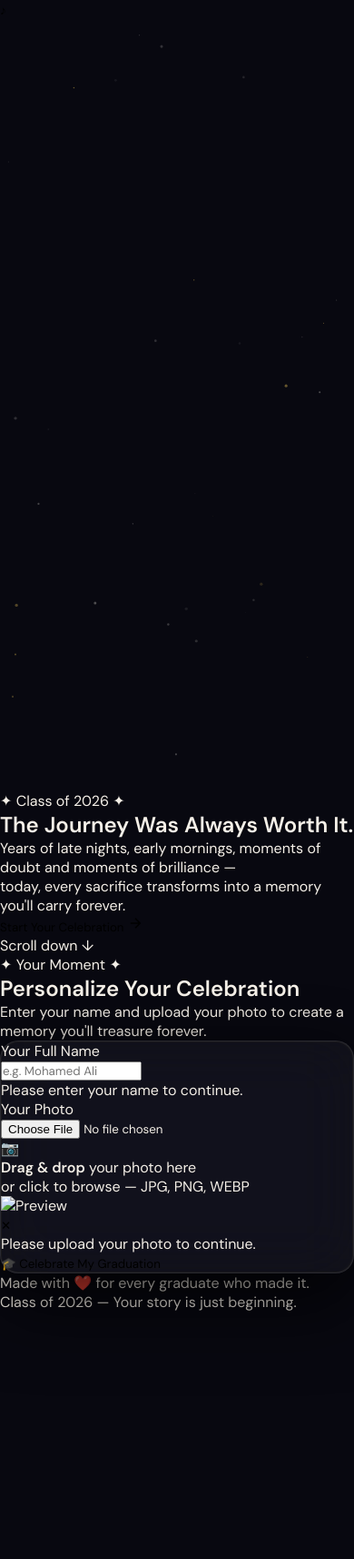
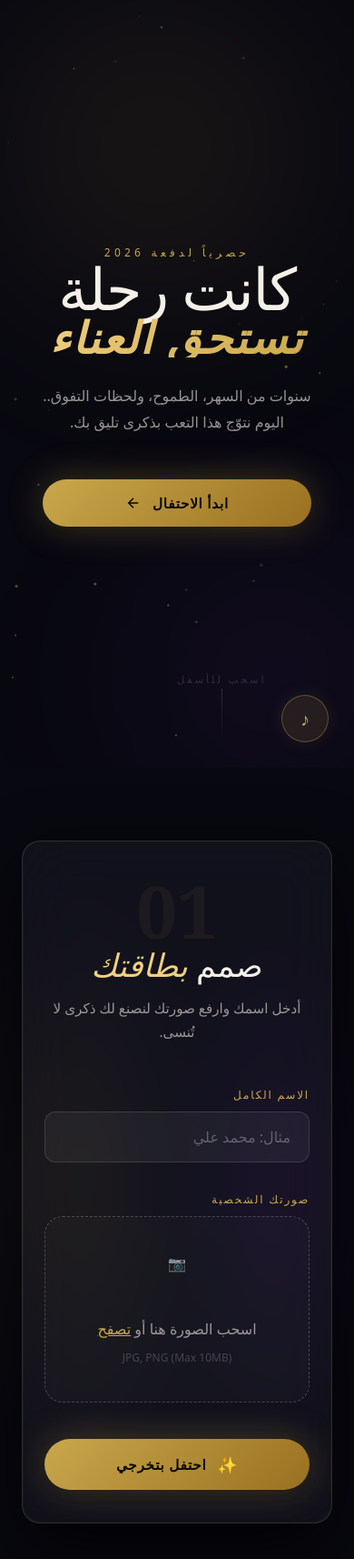
Before and after one commit to mohamedanisali/2, a plain HTML site: page index.html in a window 390 px wide. Shown: the whole page at 91% size. Before the commit the page ends 1442 px from the top, so only its background shows below. Drawn offline with nearby package versions, Linux system fonts and the light colour scheme.

Commit message:
Update index.html

```diff
--- a/index.html
+++ b/index.html
@@ -1,177 +1,136 @@
 <!DOCTYPE html>
-<html lang="en">
+<html lang="ar" dir="rtl">
 <head>
   <meta charset="UTF-8" />
   <meta name="viewport" content="width=device-width, initial-scale=1.0" />
-  <title>Class of 2026 — Graduation Celebration</title>
+  <title>دفعة 2026 — احتفالية التخرج</title>
+  <link rel="preconnect" href="https://fonts.googleapis.com">
+  <link href="https://fonts.googleapis.com/css2?family=Amiri:ital,wght@0,400;0,700;1,400&family=Tajawal:wght@200;300;400;500;700&display=swap" rel="stylesheet">
   <link rel="stylesheet" href="style.css" />
-  <!-- Google Fonts: Cormorant Garamond (display) + DM Sans (body) -->
-  <link rel="preconnect" href="https://fonts.googleapis.com" />
-  <link rel="preconnect" href="https://fonts.gstatic.com" crossorigin />
-  <link href="https://fonts.googleapis.com/css2?family=Cormorant+Garamond:ital,wght@0,300;0,400;0,600;0,700;1,300;1,400&family=DM+Sans:wght@300;400;500;600&display=swap" rel="stylesheet" />
-  <!-- html2canvas for download feature -->
   <script src="https://cdnjs.cloudflare.com/ajax/libs/html2canvas/1.4.1/html2canvas.min.js"></script>
 </head>
 <body>
 
-  <!-- ═══════════════════════════════════════════════
-       LOADING SCREEN
-  ═══════════════════════════════════════════════ -->
-  <div id="loader">
-    <div class="loader-inner">
-      <div class="loader-cap">🎓</div>
-      <div class="loader-ring"></div>
-      <p class="loader-text">Preparing your celebration…</p>
+  <div id="loader" class="loader">
+    <div class="loader__ring">
+      <div class="loader__cap"></div>
     </div>
+    <p class="loader__text">جاري تحضير اللحظة...</p>
   </div>
 
-  <!-- ═══════════════════════════════════════════════
-       AUDIO TOGGLE
-  ═══════════════════════════════════════════════ -->
-  <button id="audio-toggle" aria-label="Toggle music" title="Toggle background music">
-    <span id="audio-icon">♪</span>
+  <button id="audio-toggle" class="music-btn" aria-label="Toggle Music">
+    <span id="audio-icon" class="music-icon">♪</span>
   </button>
-  <!-- Royalty-free ambient piano loop via CDN -->
-  <audio id="bg-music" loop preload="none">
-    <source src="https://cdn.pixabay.com/audio/2023/10/09/audio_a4954bfd0a.mp3" type="audio/mpeg" />
-  </audio>
+  <audio id="bg-music" loop><source src="https://cdn.pixabay.com/audio/2023/10/09/audio_a4954bfd0a.mp3" type="audio/mpeg"></audio>
 
-  <!-- ═══════════════════════════════════════════════
-       HERO SECTION
-  ═══════════════════════════════════════════════ -->
-  <section id="hero">
-    <!-- Particle canvas -->
-    <canvas id="particles-canvas"></canvas>
+  <section class="hero">
+    <canvas id="particles-canvas" class="hero__canvas"></canvas>
+    <div class="hero__orb hero__orb--1"></div>
+    <div class="hero__orb hero__orb--2"></div>
 
-    <div class="hero-content">
-      <div class="hero-badge">✦ Class of 2026 ✦</div>
-      <h1 class="hero-title">
-        <span class="line-1">The Journey</span>
-        <span class="line-2">Was Always</span>
-        <span class="line-3">Worth It.</span>
+    <div class="hero__content">
+      <span class="hero__eyebrow">حصرياً لدفعة 2026</span>
+      <h1 class="hero__title">
+        <span class="hero__title-line">كانت رحلة</span>
+        <span class="hero__title-line hero__title-line--accent">تستحق العناء</span>
       </h1>
-      <p class="hero-sub">
-        Years of late nights, early mornings, moments of doubt and moments of brilliance —<br />
-        today, every sacrifice transforms into a memory you'll carry forever.
+      <p class="hero__subtitle">
+        سنوات من السهر، الطموح، ولحظات التفوق.. <br> اليوم نتوّج هذا التعب بذكرى تليق بك.
       </p>
-      <button class="btn-primary" id="start-btn" onclick="scrollToInput()">
-        <span>Start Your Celebration</span>
-        <svg width="18" height="18" viewBox="0 0 24 24" fill="none" stroke="currentColor" stroke-width="2"><path d="M5 12h14M12 5l7 7-7 7"/></svg>
+      <button class="btn btn--primary" onclick="scrollToInput()">
+        <span>ابدأ الاحتفال</span>
+        <svg class="btn__arrow" viewBox="0 0 24 24" fill="none" stroke="currentColor" stroke-width="2"><path d="M19 12H5M12 19l-7-7 7-7"/></svg>
       </button>
-      <div class="hero-scroll-hint">Scroll down ↓</div>
     </div>
-
-    <!-- Decorative orbs -->
-    <div class="orb orb-1"></div>
-    <div class="orb orb-2"></div>
-    <div class="orb orb-3"></div>
-  </section>
-
-  <!-- ═══════════════════════════════════════════════
-       INPUT SECTION
-  ═══════════════════════════════════════════════ -->
-  <section id="input-section">
-    <div class="section-header">
-      <span class="section-label">✦ Your Moment ✦</span>
-      <h2>Personalize Your Celebration</h2>
-      <p>Enter your name and upload your photo to create a memory you'll treasure forever.</p>
-    </div>
-
-    <div class="glass-card" id="input-card">
-
-      <!-- Name Input -->
-      <div class="field-group">
-        <label for="student-name">Your Full Name</label>
-        <div class="input-wrapper">
-          <input
-            type="text"
-            id="student-name"
-            placeholder="e.g. Mohamed Ali"
-            autocomplete="off"
-            spellcheck="false"
-          />
-          <div class="input-glow"></div>
-        </div>
-        <!-- Dropdown suggestions -->
-        <ul id="name-suggestions" class="suggestions-list" role="listbox" aria-label="Name suggestions"></ul>
-        <span class="field-error" id="name-error">Please enter your name to continue.</span>
-      </div>
-
-      <!-- Image Upload -->
-      <div class="field-group">
-        <label>Your Photo</label>
-        <div class="upload-zone" id="upload-zone">
-          <input type="file" id="photo-input" accept="image/*" />
-          <div class="upload-placeholder" id="upload-placeholder">
-            <div class="upload-icon">📷</div>
-            <p><strong>Drag & drop</strong> your photo here</p>
-            <p class="upload-sub">or click to browse — JPG, PNG, WEBP</p>
-          </div>
-          <div class="upload-preview" id="upload-preview">
-            <img id="preview-img" src="" alt="Preview" />
-            <button class="remove-photo" id="remove-photo" aria-label="Remove photo">✕</button>
-          </div>
-        </div>
-        <span class="field-error" id="photo-error">Please upload your photo to continue.</span>
-      </div>
-
-      <!-- Submit -->
-      <button class="btn-celebrate" id="celebrate-btn" onclick="startCelebration()">
-        <span class="btn-text">🎓 Celebrate My Graduation</span>
-        <span class="btn-shine"></span>
-      </button>
-
+    <div class="hero__scroll">
+      <span>اسحب للأسفل</span>
+      <div class="hero__scroll-line"></div>
     </div>
   </section>
 
-  <!-- ═══════════════════════════════════════════════
-       CELEBRATION SCREEN (hidden initially)
-  ═══════════════════════════════════════════════ -->
-  <section id="celebration-section" class="hidden">
+  <section id="input-section" class="input-section">
+    <div class="input-section__bg"></div>
+    <div class="container">
+      <div class="glass-card input-card">
+        <div class="input-card__header">
+          <span class="input-card__step">01</span>
+          <h2 class="input-card__title">صمم <em>بطاقتك</em></h2>
+          <p class="input-card__desc">أدخل اسمك وارفع صورتك لنصنع لك ذكرى لا تُنسى.</p>
+        </div>
 
-    <!-- Confetti container -->
-    <div id="confetti-container" aria-hidden="true"></div>
+        <div class="form-group">
+          <label class="form-label">الاسم الكامل</label>
+          <div class="input-wrapper">
+            <input type="text" id="student-name" class="form-input" placeholder="مثال: محمد علي" autocomplete="off">
+            <div class="input-glow"></div>
+          </div>
+          <span id="name-error" class="form-error hidden">يرجى إدخال الاسم للمتابعة</span>
+        </div>
 
-    <!-- The card we'll capture for download -->
-    <div class="celebration-stage" id="celebration-card">
+        <div class="form-group">
+          <label class="form-label">صورتك الشخصية</label>
+          <div id="upload-zone" class="drop-zone">
+            <input type="file" id="photo-input" class="drop-zone__input" accept="image/*">
+            <div id="upload-placeholder" class="drop-zone__placeholder">
+              <div class="drop-zone__icon">📷</div>
+              <p class="drop-zone__label">اسحب الصورة هنا أو <span class="drop-zone__link">تصفح</span></p>
+              <p class="drop-zone__formats">JPG, PNG (Max 10MB)</p>
+            </div>
+            <div id="upload-preview" class="drop-zone__preview hidden">
+              <img id="preview-img" src="" alt="Preview" class="drop-zone__img">
+              <button id="remove-photo" class="drop-zone__remove">✕</button>
+            </div>
+          </div>
+          <span id="photo-error" class="form-error hidden">يرجى اختيار صورة</span>
+        </div>
 
-      <!-- Glow backdrop -->
-      <div class="cel-glow" aria-hidden="true"></div>
+        <button class="btn btn--primary btn--full" onclick="startCelebration()">
+          <span class="btn__sparkle">✨</span>
+          <span>احتفل بتخرجي</span>
+        </button>
+      </div>
+    </div>
+  </section>
 
-      <!-- Photo -->
-      <div class="cel-photo-wrap">
-        <div class="cel-photo-ring"></div>
-        <img id="cel-photo" src="" alt="Graduate photo" />
+  <section id="celebration-section" class="celebration hidden">
+    <div id="confetti-container" class="celebration__confetti"></div>
+    <div class="celebration__glow"></div>
+
+    <div id="celebration-card" class="glass-card celebration__card">
+      <div class="celebration__top">
+        <div class="celebration__year">2026</div>
+        <div class="celebration__divider">
+          <span class="celebration__divider-line"></span>
+          <span>بطاقة تهنئة</span>
+          <span class="celebration__divider-line"></span>
+        </div>
       </div>
 
-      <!-- Text -->
-      <div class="cel-badge">Class of 2026</div>
-      <h2 class="cel-name" id="cel-name"></h2>
-      <div class="cel-divider">✦ ✦ ✦</div>
-      <p class="cel-message" id="cel-message"></p>
-      <div class="cel-footer">Congratulations, Graduate 🎓</div>
+      <div class="celebration__photo-wrap">
+        <div class="celebration__photo-glow"></div>
+        <div class="celebration__photo-ring"></div>
+        <img id="cel-photo" src="" alt="Graduate" class="celebration__photo">
+        <div class="celebration__cap">🎓</div>
+      </div>
 
+      <h2 id="cel-name" class="celebration__name"></h2>
+      <p id="cel-message" class="celebration__message"></p>
+
+      <div class="celebration__badge">
+        <span class="celebration__badge-dot">✦</span>
+        <span>Class of 2026</span>
+        <span class="celebration__badge-dot">✦</span>
+      </div>
     </div>
 
-    <!-- Action buttons (outside the capture zone) -->
-    <div class="celebration-actions">
-      <button class="btn-download" id="download-btn" onclick="downloadMemory()">
-        📸 Download My Memory
+    <div class="celebration__actions">
+      <button class="btn btn--secondary" onclick="downloadMemory()" id="download-btn">
+        <svg class="btn__icon" viewBox="0 0 24 24" fill="none" stroke="currentColor" stroke-width="2"><path d="M21 15v4a2 2 0 01-2 2H5a2 2 0 01-2-2v-4M7 10l5 5 5-5M12 15V3"/></svg>
+        تحميل الذكرى
       </button>
-      <button class="btn-reset" onclick="resetExperience()">
-        ↩ Celebrate Another
-      </button>
+      <button class="btn btn--ghost" onclick="resetExperience()">العودة</button>
     </div>
-
   </section>
-
-  <!-- ═══════════════════════════════════════════════
-       FOOTER
-  ═══════════════════════════════════════════════ -->
-  <footer id="site-footer">
-    <p>Made with ❤️ for every graduate who made it.</p>
-    <p class="footer-sub">Class of 2026 — Your story is just beginning.</p>
-  </footer>
 
   <script src="script.js"></script>
 </body>
```
